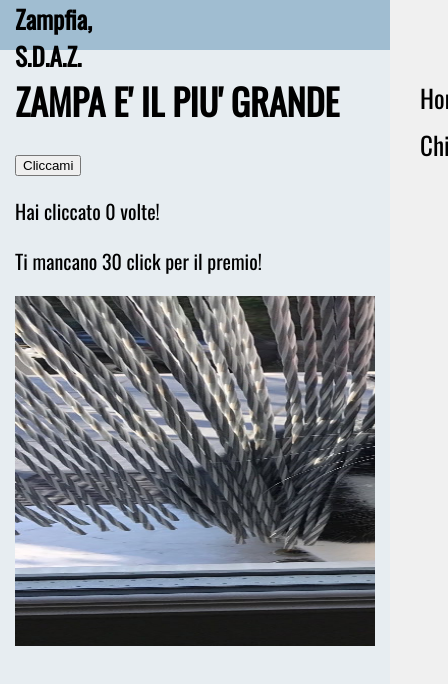
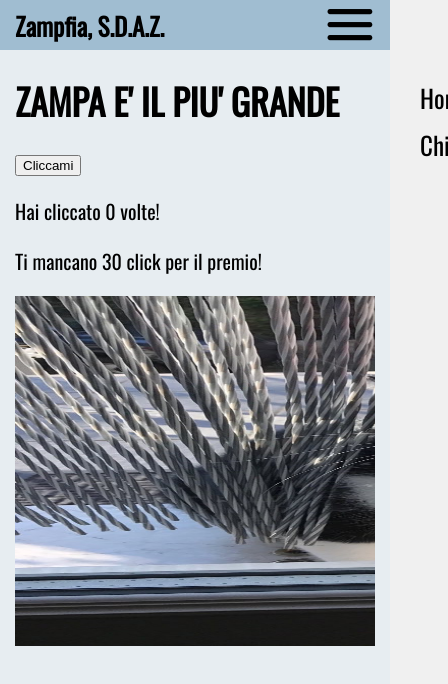
Before and after one commit to zampfia/zampfia.github.io, a Next.js app: page / in a window 390 px wide. Shown: the top 684 px of the page, 448 px wide, since content can reach past the window. Built offline with nearby package versions, Linux system fonts and the light colour scheme.

Commit message:
Fixed titlebar and toggle button for mobile
[skip ci]

```diff
--- a/app/styles/layout.css
+++ b/app/styles/layout.css
@@ -1,5 +1,6 @@
 #toggle-button {
-    margin-left: calc(88.2%);
+    float: right;
+    margin-right: 15px;
     margin-top: 10px;
     width: 50px;
     height: 50px;
@@ -28,6 +29,7 @@
     margin-left: 15px;
     margin-top: auto;
     margin-bottom: auto;
+    margin-right: auto;
 }
 
 body {
```
